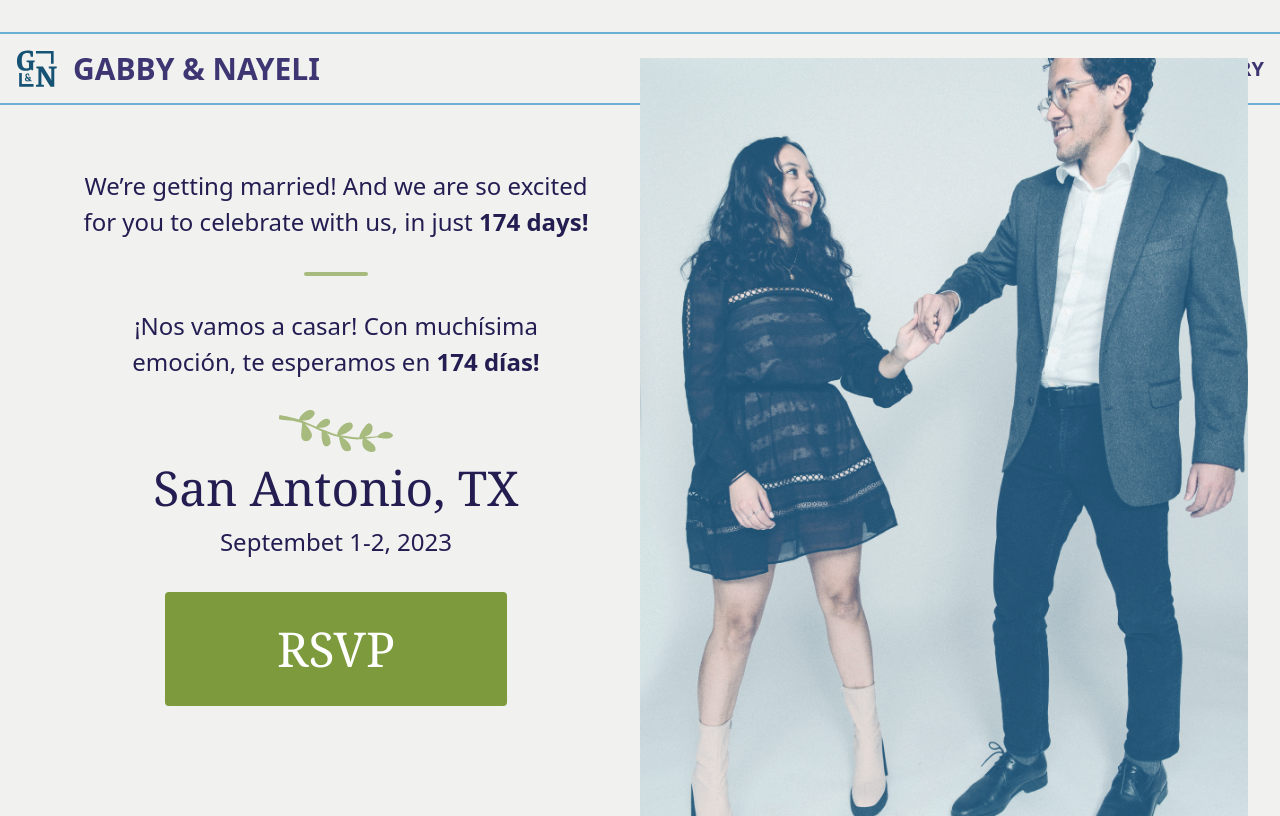
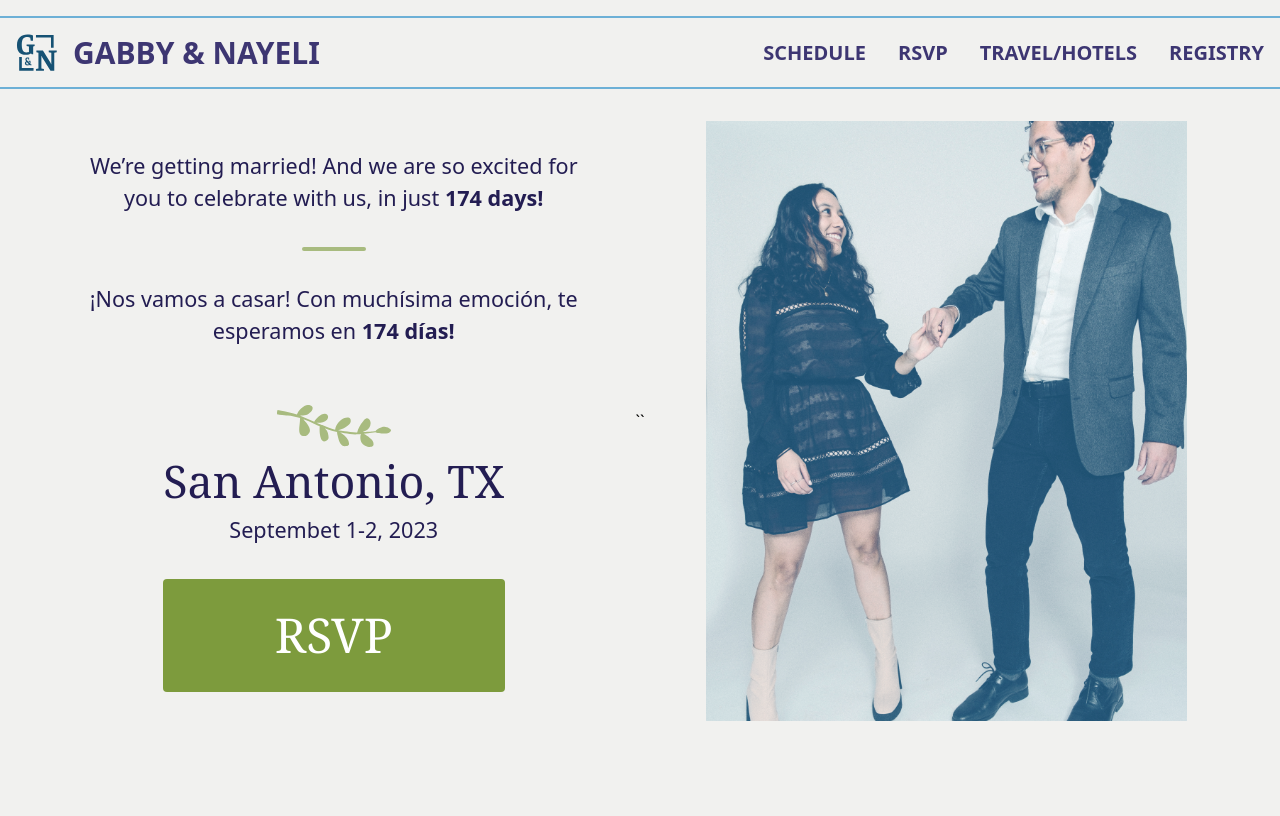
Before and after one commit to gabrielkilly/nabby-wedding, a Next.js app: page / in a window 1280 px wide. Built offline with nearby package versions, Linux system fonts and the light colour scheme.

Commit message:
styling fixes

```diff
--- a/components/Navbar.tsx
+++ b/components/Navbar.tsx
@@ -40,7 +40,7 @@ export default function Navbar() {
 
     return (
         <>
-        <div className="container mx-auto bg-transparent border-b-2 border-t-2 mt-2 lg:my-8 border-sky-300">
+        <div className="container mx-auto bg-transparent border-b-2 border-t-2 mt-2 lg:mt-4 lg:mb-8 border-sky-300">
             <div className="container flex items-center justify-between px-4">
                 <div className="flex items-center justify-between py-4">
                     <img
--- a/pages/index.js
+++ b/pages/index.js
@@ -21,8 +21,8 @@ export default function Home() {
       <main>
         <Navbar/>
         <div className="container mx-auto px-8">
-          <div className="flex justify-around items-center">
-            <div className="flex flex-col justify-start lg:justify-around items-center py-4 lg:py0 px-4 lg:px-0 lg:w-1/2 h-full lg:h-[75vh]">
+          <div className="flex justify-between items-center">
+            <div className="flex flex-col justify-start lg:justify-around items-center py-12 lg:py-0 px-4 lg:px-0 lg:w-1/2 h-full lg:h-[75vh]">
               <div className="flex flex-col justify-center items-center space-y-8 px-12">
                 <p className="p1 text-center">We’re getting married! And we are so excited for you to celebrate with us, in just <strong>{daysUntilWedding()} days!</strong></p>
                 <hr className="w-16 border-moss-300 border-t-2 border-b-2 rounded"/>
@@ -36,10 +36,8 @@ export default function Home() {
                 </div>
                 <button className="mt-8 primary font-serif">RSVP</button>
               </div>
-            </div>
-            <div className=" hidden lg:flex flex-col justify-center items-center w-1/2 h-[75vh]">
-              <img src="/index-main.png"/>
-            </div>
+            </div>``
+            <div className=" hidden lg:flex flex-col justify-center items-center w-1/2 h-[75vh] bg-[url('/index-main.png')] bg-contain bg-no-repeat bg-center"/>
           </div>
         </div>
       </main>
--- a/styles/globals.css
+++ b/styles/globals.css
@@ -6,13 +6,13 @@ html {background-color: #F1F1EF}
 
 h2 {
   font-weight:300;
-  font-size: 3rem;
+  font-size: 2.8rem;
   color: theme(colors.indigo.600);
 }
 
 .p1 {
   font-weight:400;
-  font-size: 1.5rem;
+  font-size: 1.35rem;
   color: theme(colors.indigo.600);
 }
 
```
Also changed, not shown: 2 other files (tests, documents, lock files or other folders).
